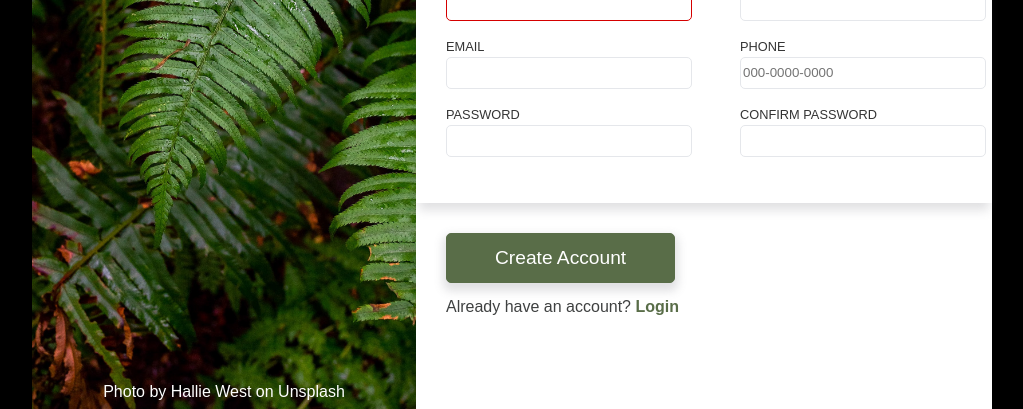
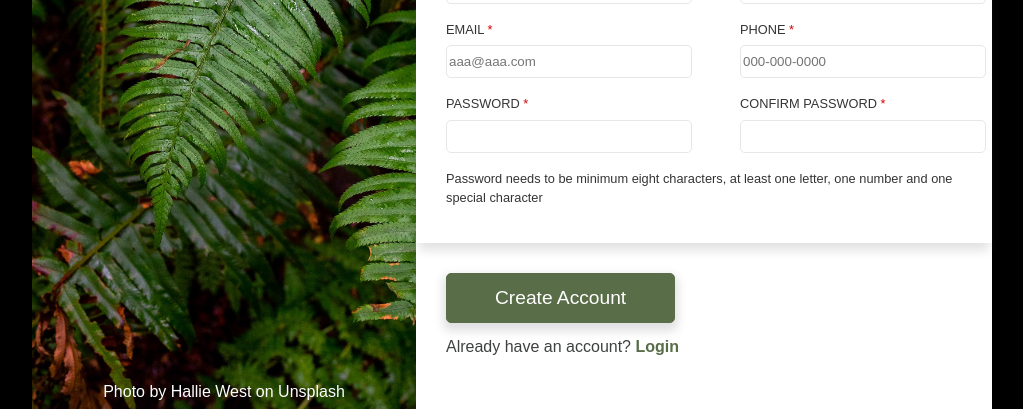
Before and after one commit to amirobinsonmuto/sign-up-form, a plain HTML site: page index.html in a window 1280 px wide. Shown: the part 391-800 px from the top of the page, without its empty margins (128-1151 px from the left). Drawn offline with Linux system fonts and the light colour scheme.

Commit message:
Styling tweaks

```diff
--- a/index.html
+++ b/index.html
@@ -32,50 +32,85 @@
 
                 <div class="row">
                     <div class="form-group">
-                        <label for="first_name">First Name</label>
+                        <label for="first_name" required >First Name</label>
                         <input type="text" id="first_name" name="first_name"
-                               required >
+                               required placeholder=" ">
                     </div>
 
                     <div class="form-group">
-                        <label for="last_name">Last Name</label>
-                        <input type="text" id="last_name" name="last_name">
+                        <label for="last_name" required >Last Name</label>
+                        <input type="text" id="last_name" name="last_name"
+                               required placeholder=" ">
                     </div>
                  </div>
 
                 <div class="row">
                     <div class="form-group">
-                        <label for="email">Email</label>
-                        <input type="email" id="email" name="email">
+                        <label for="email" required >Email</label>
+                        <input type="email" id="email" name="email"
+                               data-error="Make sure you email is correct."
+                               required placeholder="aaa@aaa.com">
+                        <p class="error-message">Fix your email.</p>
                     </div>
 
                     <div class="form-group">
-                        <label for="phone">Phone</label>
-                        <input type="text" id="phone" name="phone"
-                               placeholder="000-0000-0000">
+                        <label for="phone" required >Phone</label>
+                        <input type="tel" id="phone" name="phone"
+                               placeholder="000-000-0000"
+                               pattern="[0-9]{3}-[0-9]{3}-[0-9]{4}"
+                               required >
+                        <p class="error-message">Fix your phone.</p>
                     </div>
                 </div>
 
                 <div class="row">
                     <div class="form-group">
-                        <label for="password">Password</label>
-                        <input type="password" id="password" name="password">
+                        <label for="password" required >Password</label>
+                        <input type="password" id="password" name="password"
+                               required placeholder=" "
+                               pattern="^(?=.*[A-Za-z])(?=.*\d)(?=.*[@$!%*#?&])[A-Za-z\d@$!%*#?&]{8,}$">
+                        <p class="error-message">
+                            fix your password.
+                        </p>
                     </div>
 
                     <div class="form-group">
-                        <label for="confirm-password">Confirm Password</label>
-                        <input type="password" id="confirm-password" name="confirm-password">
+                        <label for="confirm-password" required >Confirm Password</label>
+                        <input type="password" id="confirm-password"
+                               name="confirm-password"
+                               required placeholder=" ">
+                        <p id="pass-error-message">Passwords don't match.</p>
                     </div>
                 </div>
 
+                <p class="password-instruction">Password needs to be minimum eight characters, at least one letter, one number and one special character</p>
+
             </div>
             <div class="button-section">
-                <button type="submit">Create Account</button>
+                <button type="submit" id="btn">Create Account</button>
                 <br><br>
                 <p>Already have an account? <a href="#">Login</a></p>
             </div>
         </form>
 
     </div>
+
+    <script>
+
+        const form = document.querySelector('form');
+        form.addEventListener('submit', e => {
+        const pass1 = document.querySelector('#password');
+        const pass2 = document.querySelector('#confirm-password');
+        const errorMsg = document.querySelector('#pass-error-message');
+        if (pass1 !== pass2) {
+            e.preventDefault();
+            errorMsg.style.display = 'block';
+        }
+        });
+
+
+    </script>
+
+
 </body>
 </html>
--- a/style.css
+++ b/style.css
@@ -182,15 +182,24 @@ legend {
 
 label {
     display: block;
-    margin: 0.2rem 0;
+    margin: 1rem 0 0.5em 0;
     font-family: Arial, 'Courier New', Courier, monospace;
     color:rgba(0, 0, 0, 0.8);
     text-transform: uppercase;
     font-size: 0.8rem;
+    line-height: 1.2rem;
+}
+
+.password-instruction {
+    display: block;
+    margin: 1rem 0 0.5em 0;
+    font-family: Arial, 'Courier New', Courier, monospace;
+    color:rgba(0, 0, 0, 0.8);
+    font-size: 0.8rem;
+    line-height: 1.2rem;
 }
 
 input {
-    margin-bottom: 1rem;
     width: 15rem;
     height: 1.8rem;
     border-radius: 5px;
@@ -198,16 +207,30 @@ input {
     transition: border 0.25s;
 }
 
-input:focus {
+input:not(:focus):not(:placeholder-shown):valid {
     outline: none;
     border: 1px solid #007bff;
     box-shadow: #007bff 3px 4px 5px -4px;
 }
 
-input:not(:focus):invalid {
+input:not(:focus):not(:placeholder-shown):invalid {
+    outline: none;
     border: 1px solid #d50000;
+    box-shadow: #d50000 3px 4px 5px -4px;
 }
 
-input:not(:focus):invalid::after {
-    content: 'Please fix the error.';
+[required]::after {
+    content:" *";
+    color: #d50000;
 }
+
+.error-message, #pass-error-message {
+    margin-top: 0.4rem;
+    display: none;
+    color: #d50000;
+    font-size: 0.8rem;
+}
+
+input:not(:focus):not(:placeholder-shown):invalid ~ .error-message {
+    display: block;
+  }
```
